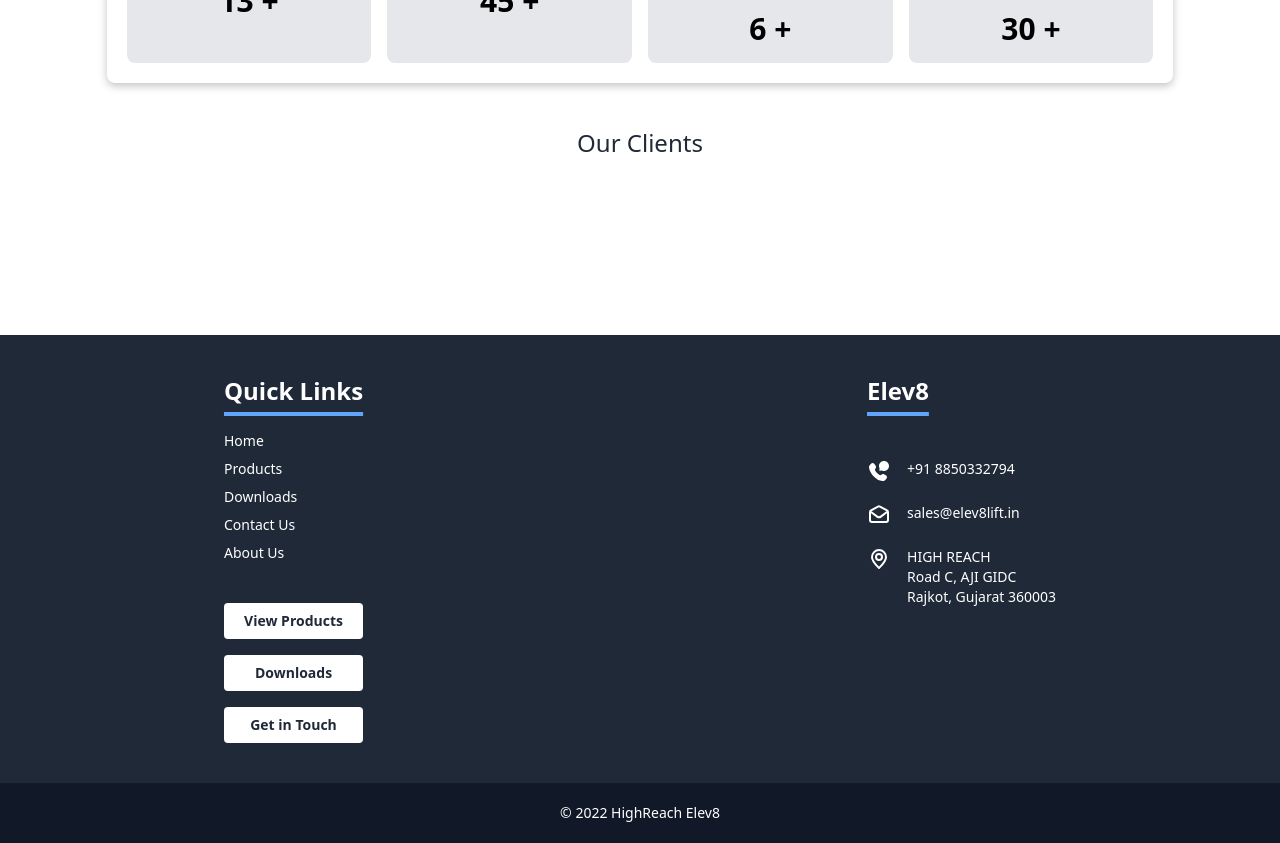
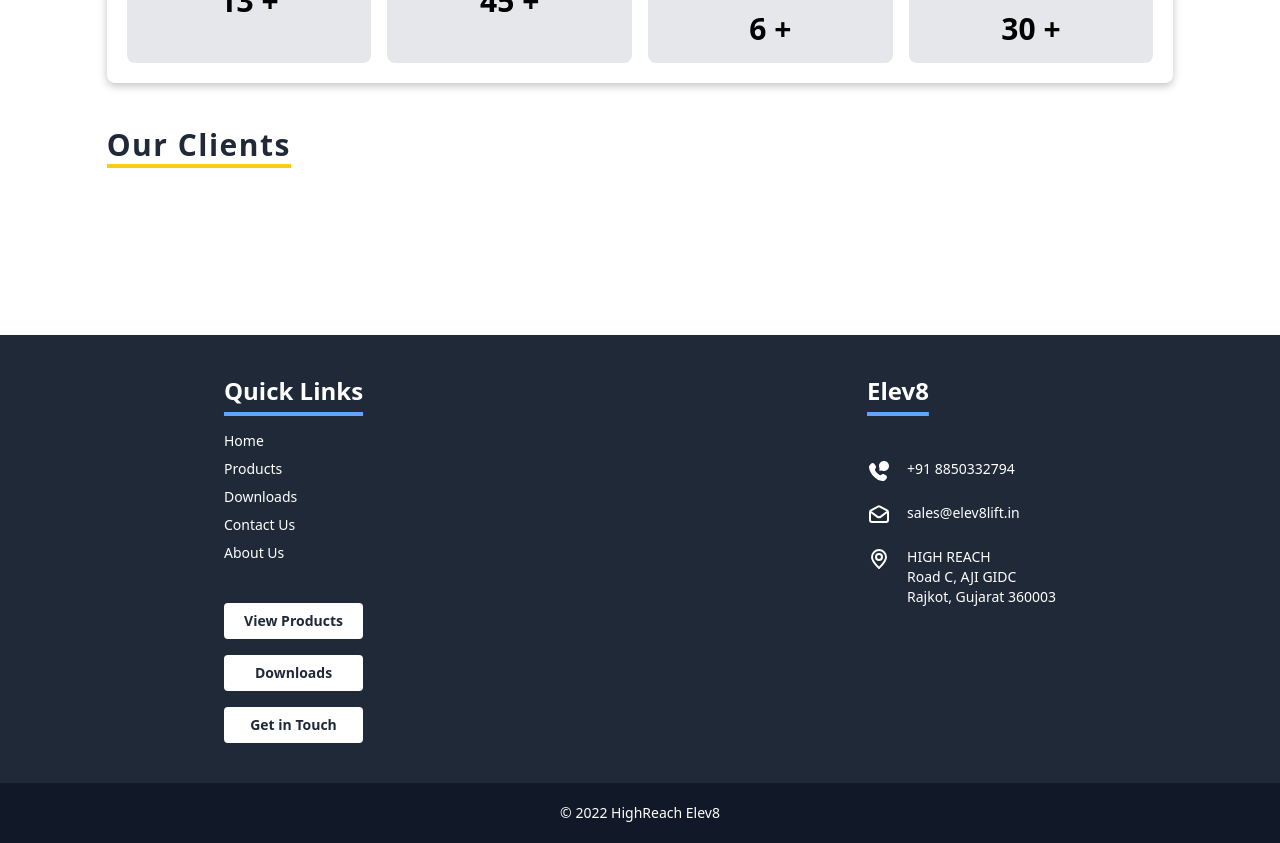
Before and after one commit to jaysanghani3/Elev8, a React (Vite) app: page / in a window 1280 px wide. Shown: the part 2140-2983 px from the top of the page. Built offline with nearby package versions, Linux system fonts and the light colour scheme; grey boxes are pictures that could not be loaded.

Commit message:
add dummy webp

```diff
--- a/src/assets/index.js
+++ b/src/assets/index.js
@@ -4,7 +4,7 @@ export { default as Menu } from "./Icons/menu.svg";
 export { default as PhoneIcon } from "./Icons/Phone.svg";
 export { default as MailIcon } from "./Icons/Mail.svg";
 export { default as LocationIcon } from "./Icons/location.svg";
-
+export { default as Dummy } from "./dummy.webp";
 export {default as A0} from './About/A0.webp'
 export { default as A1} from "./About/A1.webp"
 export { default as HighReach1} from './About/HighReach1.webp'
--- a/src/components/Marquee.jsx
+++ b/src/components/Marquee.jsx
@@ -1,16 +1,12 @@
-
-const marqueImg = ["https://static.startuptalky.com/2022/09/Tata-group-success-story-startuptalky.jpg","https://encrypted-tbn0.gstatic.com/images?q=tbn:ANd9GcTRDqdhaSnlSMRmdvB3iRIEbeqTGXI1tSVQJw&s","https://encrypted-tbn0.gstatic.com/images?q=tbn:ANd9GcTRDqdhaSnlSMRmdvB3iRIEbeqTGXI1tSVQJw&s","https://encrypted-tbn0.gstatic.com/images?q=tbn:ANd9GcTRDqdhaSnlSMRmdvB3iRIEbeqTGXI1tSVQJw&s","https://encrypted-tbn0.gstatic.com/images?q=tbn:ANd9GcTXoU1pY7uxZZoxMQ3TNKxwk9T1EnqIpPHKzA&s","https://encrypted-tbn0.gstatic.com/images?q=tbn:ANd9GcTpFoI7ld_e7ECu73aZw8SUWfK2YswEJJ2UCw&s","https://encrypted-tbn0.gstatic.com/images?q=tbn:ANd9GcTXoU1pY7uxZZoxMQ3TNKxwk9T1EnqIpPHKzA&s","https://encrypted-tbn0.gstatic.com/images?q=tbn:ANd9GcTpFoI7ld_e7ECu73aZw8SUWfK2YswEJJ2UCw&s"]
-const Marquee = () => {
-  return (
-
-      <div className="h-44 my-8 overflow-hidden px-4 sm:px-6">
-        <h1 className='text-center text-2xl text-gray-800'>Our Clients</h1>
-      <marquee behavior="scroll" direction="left" className="flex items-center space-x-4 mt-7">
-        {marqueImg.map((ele,index)=> <img key={index} src={ele} width="200"  alt="Natural" className="inline-block pr-4 " />
-        )}
-      </marquee>
-    </div>
-  )
-}
-
+/* eslint-disable react/no-unknown-property */
+import { Dummy } from "../assets";
+const Marquee = () => (
+  <div className="h-44 my-8 overflow-hidden w-10/12 mx-auto">
+    <h1 className="text-gray-800 text-3xl font-bold tracking-wider underline decoration-yellow-400 underline-offset-8 decoration-4 self-end">Our Clients</h1>
+    <marquee behavior="scroll" direction="left" className="flex items-center space-x-4 mt-7">
+      {[0, 1, 2, 3, 4].map((ele, index) => <img key={index} src={Dummy} width="200" alt="Natural" className="inline-block pr-4 " />
+      )}
+    </marquee>
+  </div>
+)
 export default Marquee
--- a/src/pages/Homepage/index.jsx
+++ b/src/pages/Homepage/index.jsx
@@ -44,7 +44,6 @@ const Homepage = () => (
         </h1>
         <p className="text-justify mt-11">
           “ Elev8 brand comes alive by its brilliant team of Design Engineers, Mechanics, Quality Control Personnel, Service Engineers, Sales Executives and many more! We pride ourselves on manufacturing premium quality Mobile Elevated Work Platforms (MEWPs) in INDIA. Our group has a rich history and extensive experience in the manufacturing industry. We are a family owned business and have been working in the manufacturing industry for the last 60 years. ”
-
         </p>
       </div>
       <img src={A0} alt="construction" className="lg:w-4/12 hidden lg:block object-scale-down rounded-lg " loading='lazy' />
```
Also changed, not shown: src/components/Footer.jsx (+4 -7 lines), src/assets/dummy.webp (added).
